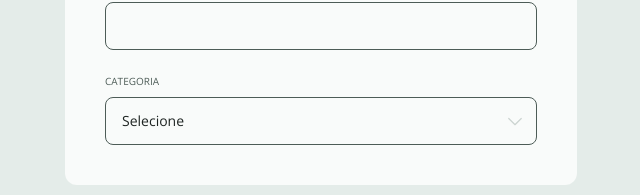
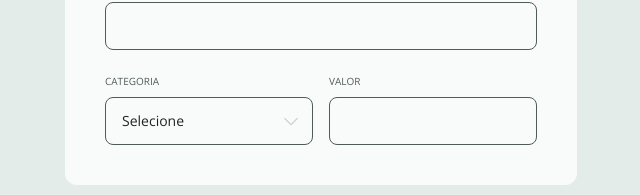
Before and after one commit to IGdotnet/Refund-web, a React (Vite) app in the folder refund-web/: page / in a window 1280 px wide. Shown: the part 265-460 px from the top of the page, without its empty margins (319-959 px from the left). Built offline with nearby package versions, Linux system fonts and the light colour scheme.

Commit message:
Side by side inputs

```diff
--- a/refund-web/src/pages/Refund.tsx
+++ b/refund-web/src/pages/Refund.tsx
@@ -16,6 +16,8 @@ export function Refund() {
             </header>
 
             <Input required legend="Nome da solicitação"/>
+
+            <div className="flex gap-4">
                 <Select required legend="Categoria" value={category} onChange={(e) => setCategory(e.target.value)}>
                     {
                         CATEGORIES_KEYS.map((category) =>(
@@ -25,6 +27,8 @@ export function Refund() {
                         ))
                     }
                 </Select>
+                <Input required legend="Valor"/>
+            </div>
 
         </form>
     )
```
Lines whose indentation alone changed are shown as unchanged.
